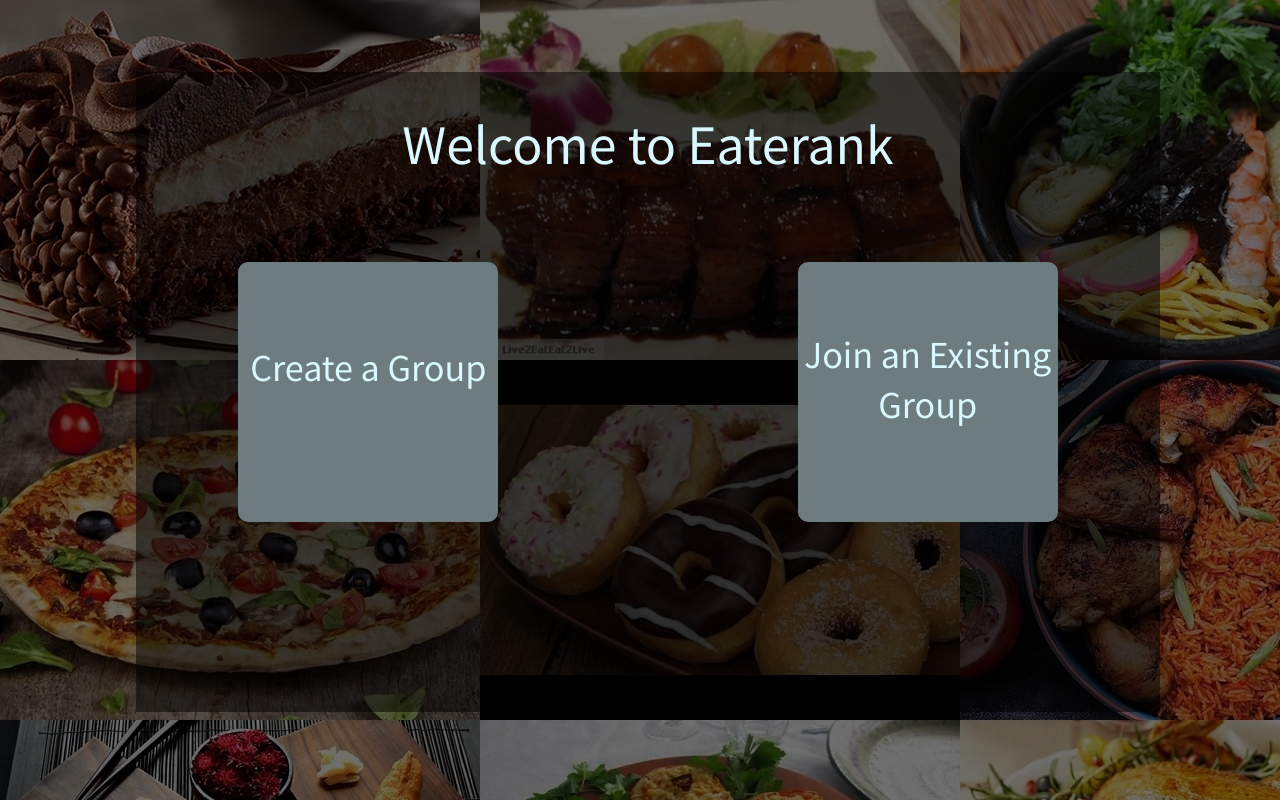
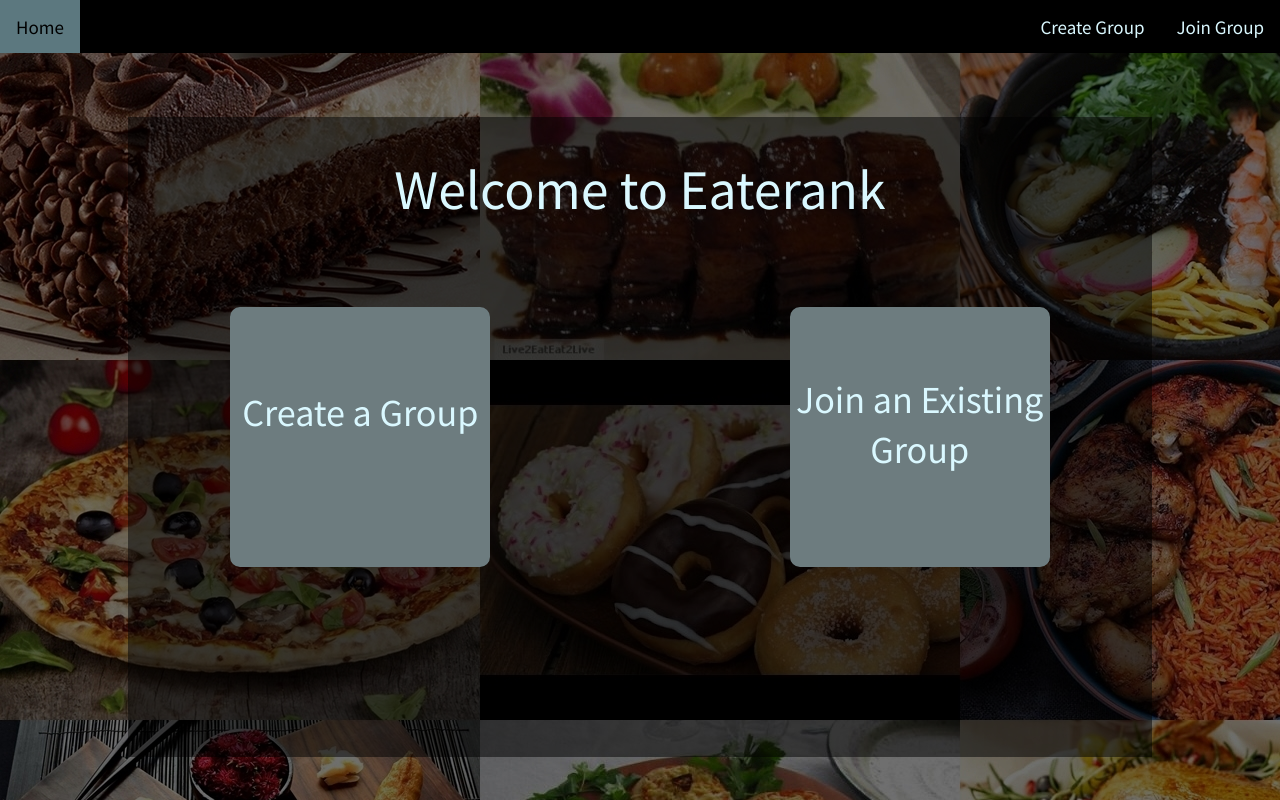
Before and after one commit to clarindaho/eaterank, a Flask app: page / in a window 1280 px wide. Run offline with Flask 2, Linux system fonts and the light colour scheme.

Commit message:
Updating frontend

```diff
--- a/routes.py
+++ b/routes.py
@@ -34,28 +34,20 @@ def sql_execute(sql, params):
     cursor.close()
     db.close()
 
+# Home Page
 @app.route('/')
-
 @app.route('/index')
 def index():
-	page = {'author': 'Seohyun'}
-
-	return render_template('index.html', page=page)
+	return render_template('index.html')
 
 
-# Group Leader:
+# Create Group Page
 @app.route('/group/create')
 def create_group():
-	page = {
-		'author': 'Clarinda',
-		'title': 'Eaterank: Create Group',
-		'description': 'Create groups for voting on restaurants.'
-	}
-
 	sql_execute(INSERT_CREW)
 	crew_id = sql_query(GET_LAST_INSERT_ID)
 
-	return render_template('creategroup.html', page=page, crew_id = crew_id)
+	return render_template('creategroup.html', crew_id=crew_id)
 
 @app.route('/zipcode', methods=["GET", "POST"])
 def set_zipcode():
@@ -237,5 +229,6 @@ def end_voting():
 		sql_execute(DELETE_CREW, params=crew_id)
 		return render_template('results.html', page = page, restaurant = restaurant)
 
+# Main Method
 if __name__ == '__main__':
 	app.run(**config['app'])
--- a/static/style.css
+++ b/static/style.css
@@ -18,14 +18,13 @@
 }
 
 html, body{
+	padding: 0;
+	margin: 0;
+
 	font-weight: 100;
 	font-family: 'Noto Sans KR', sans-serif;
 }
-/*
-body{
-	background: url('{{url_for('/', filename='Background.jpg')}}') fixed center;
-}
-*/
+
 a{
 	text-decoration-style: none;
 	text-decoration-line: none;
@@ -42,15 +41,18 @@ p{
 	font-weight: 100;
 }
 
-.main {
+/* Home Page */
+
+.home {
 	align-self: center;
 	margin: 5% 10% 5% 10%;
 	position: fixed;
-	text-align: center;
-	background-color: rgba(0, 0, 0, 0.5);
 	height: 80%;
 	width: 80%;
 
+	background-color: rgba(0, 0, 0, 0.5);
+
+	text-align: center;
 }
 
 .content{
@@ -58,6 +60,40 @@ p{
 	height: 100%;
 	margin: 10;
 }
+
+.content a{
+}
+
+/* End Home Page */
+
+/* Navigation Bar */
+
+.navigation {
+	overflow: hidden;
+	background-color: black;
+}
+
+.navigation a {
+	float: right;
+	padding: 14px 16px;
+
+	color: var(--white);
+	text-align: center;
+	font-size: 17px;
+	text-decoration: none;
+}
+
+.navigation a:hover {
+	background-color: var(--light_grey);
+	color: black;
+}
+
+.navigation a.nav_home {
+	float: left;
+	background-color: var(--navy);
+}
+
+/* End Navigation Bar */
 
 .main.vote {
 
@@ -78,6 +114,8 @@ p{
 	color: var(--light_grey);
 }
 
+/* Button Properties */
+
 .button{
 	background-color: var(--grey);
 	text-align: center;
--- a/templates/base.html
+++ b/templates/base.html
@@ -3,30 +3,30 @@
 <html lang="en">
 
 <head>
+	<!-- CSS stylesheet -->
+	<link rel="stylesheet" href="{{ url_for('static', filename='style.css') }}" type="text/css">
+	<link rel="stylesheet" href="https://fonts.googleapis.com/css?family=Noto+Sans+KR" rel="stylesheet">
+	<link rel="shortcut icon" href="">
+
+	<!-- navigation bar -->
+	<div class="navigation">
+		<a class="nav_home" href="/home">Home</a>
+		<a class="nav_button" href="/group/join">Join Group</a>
+		<a class="nav_button" href="/group/create">Create Group</a>
+	</div>
+
 	<meta charset="utf-8"/>
 
 	<!-- page author -->
-	{% if page.author %}
-	<meta name="author" content="{{ page.author }}"/>
-	{% endif %}
+	<meta name="author" content="{% block author %}{% endblock %}"/>
 
 	<!-- page title -->
-	{% if page.title %}
-	<title>Eaterank: {{ page.title }}</title>
-	<meta property="og:title" content="Eaterank: {{ page.title }}"/>
-	{% else %}
-	<title>Eaterank</title>
-	<meta property="og:title" content="Eaterank"/>
-	{% endif %}
+	<title>Eaterank{% block title %}{% endblock %}</title>
+	<meta property="og:title" content="Eaterank:{% block og_title%}{% endblock %}"/>
 
 	<!-- page description -->
-	{% if page.description %}
-	<meta name="description" content="{{ page.description }}"/>
-	<meta property="og:description" content="{{ page.description }}"/>
-	{% else %}
-	<meta name="description" content="Eaterank is a web application that allows groups of people to avoid the frustrations of trying to figure out a place to eat. Groups can vote &#147;yes&#148; or &#147;no&#148; to an auto-generated list of restaurants based on an inputted location and selected cuisine type. After the last suggested restaurant, Eaterank will display the restaurant that received the most votes with additional details &#40;address, phone number, etc.&#41;."/>
-	<meta property="og:description" content="Eaterank is a web application that allows groups of people to avoid the frustrations of trying to figure out a place to eat. Groups can vote &#147;yes&#148; or &#147;no&#148; to an auto-generated list of restaurants based on an inputted location and selected cuisine type. After the last suggested restaurant, Eaterank will display the restaurant that received the most votes with additional details &#40;address, phone number, etc.&#41;."/>
-	{% endif %}
+	<meta name="description" content="{% block description %}Eaterank is a web application that allows groups of people to avoid the frustrations of trying to figure out a place to eat. Groups can vote &#147;yes&#148; or &#147;no&#148; to an auto-generated list of restaurants based on an inputted location and selected cuisine type. After the last suggested restaurant, Eaterank will display the restaurant that received the most votes with additional details &#40;address, phone number, etc.&#41;.{% endblock %}"/>
+	<meta property="og:description" content="{% block og_description %}Eaterank is a web application that allows groups of people to avoid the frustrations of trying to figure out a place to eat. Groups can vote &#147;yes&#148; or &#147;no&#148; to an auto-generated list of restaurants based on an inputted location and selected cuisine type. After the last suggested restaurant, Eaterank will display the restaurant that received the most votes with additional details &#40;address, phone number, etc.&#41;.{% endblock %}"/>
 
 	<!-- page logo -->
 	<meta property="og:image" content="/static/logo.png"/>
@@ -35,7 +35,7 @@
 	<meta property=”og:type” content=”website”/>
 </head>
 
-<body>
-</body>
+{% block body %}
+{% endblock %}
 
 </html>
--- a/templates/index.html
+++ b/templates/index.html
@@ -1,26 +1,34 @@
 <!DOCTYPE html>
 <html lang="en">
+
+{% extends "base.html" %}
+
 <head>
-	<title>Eaterank</title>
-	<link href="{{url_for('static', filename='style.css')}}" rel="stylesheet" type="text/css">
-	<link href="https://fonts.googleapis.com/css?family=Noto+Sans+KR" rel="stylesheet">
-	<link rel="shortcut icon" href="">
+	{% block author %}Seohyun{% endblock %}
+	{% block title %}{% endblock %}
+	{% block og_title %}{% endblock %}
+	{% block description %}{{ super() }}{% endblock %}
+	{% block og_description %}{{ super() }}{% endblock %}
 </head>
+
+{% block body %}
 <body style="background: url({{url_for('static', filename='img/Background.jpg')}});">
-		<div class="main">
+	<div class="home">
 		<h1 class="title">Welcome to Eaterank</h1>
 		<div class="content">
 			<a href="">
-					<div class="button"; style="float: left;">
-					<p style="margin-top: 30%;"> Create a Group </p>
+				<div class="button" href="/group/create"; style="float: left;">
+				<p style="margin-top: 30%;"> Create a Group</p>
 				</div>
 			</a>
 			<a href="">
-					<div class="button"; style="float:right;">
+				<div class="button" href="/group/join"; style="float: right;">
 					<p style="margin-top: 25%;">Join an Existing Group</p>
 				</div>
 			</a>
 		</div>
 	</div>
 </body>
+{% endblock %}
+
 </html>
```
Also changed, not shown: templates/creategroup.html (+18 -1 lines). Lines whose indentation alone changed are shown as unchanged.
